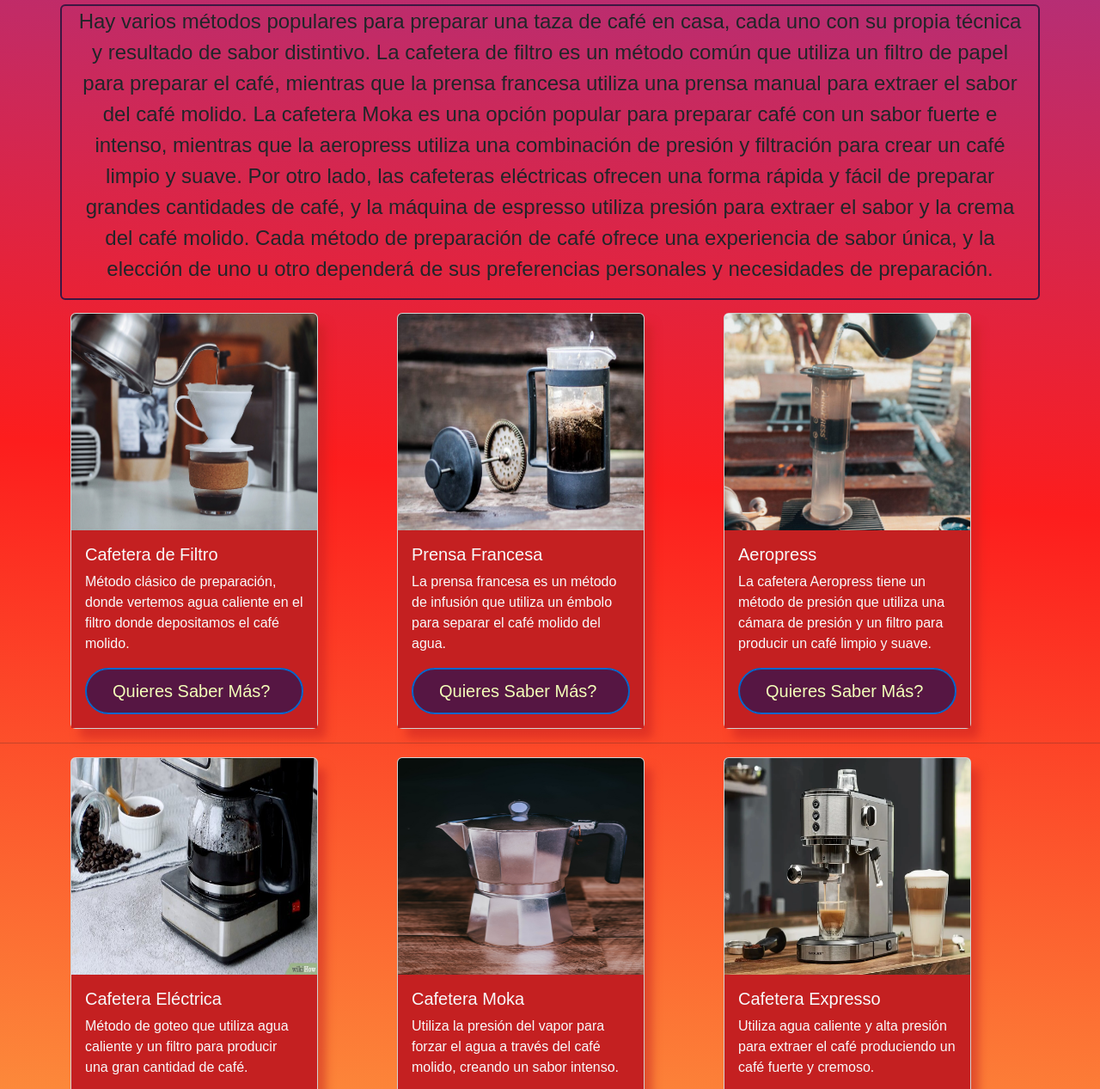
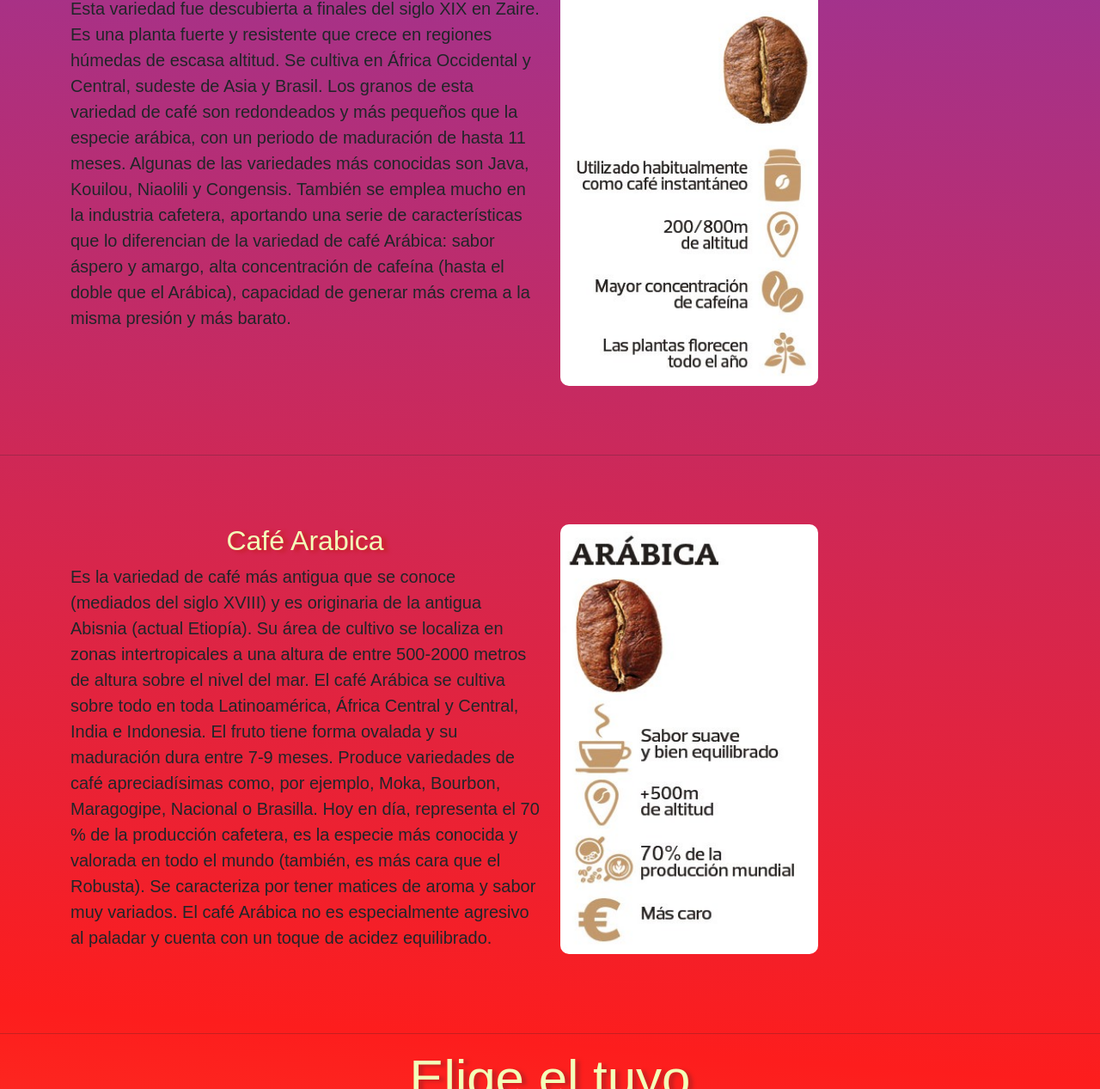
Before and after one commit to SebastianVidelaHoltz/pre-entrega3-Sebastian-Videla-Holtz, a website: page Métodos.html in a window 1280 px wide. Shown: the part 431-1698 px from the top of the page at 86% size. Drawn offline with nearby package versions, Linux system fonts and the light colour scheme.

Commit message:
Saque pageVariedades y cambie estilo del footer

```diff
--- a/Métodos.html
+++ b/Métodos.html
@@ -17,7 +17,7 @@
 <body>
     <header>
         <div class="container-fluid animate__animated animate__backInDown">
-           <h1 class="titulo-metodos container-fluid">Métodos para preparar café</h1></div>
+           <h1 class="titulo-metodos container-fluid">Descubre las mejores técnicas y sabores para preparar el café perfecto</h1></div>
 
       </header>
       <nav class="navbar navbar-expand-lg bg-prime">
@@ -35,15 +35,53 @@
                 <a class="nav-link text-uppercase text-light" href="Métodos.html">Métodos</a>
               </li>
               <li class="nav-item col">
-                <a class="nav-link text-uppercase text-light" href="Variedades.html">Variedades</a>
-              </li>
-              <li class="nav-item col">
                 <a class="nav-link text-uppercase text-light" href="Curiosidades.html">Curiosidades</a>
               </li>
             </ul>
           </div>
         </div>
       </nav>
+      <!--Variedades-->
+      <div class="text-picture">
+        <div class="container">
+          <div class="row">
+            <div class="col-sm-12 col-md-6 col-lg-6 text-picture__text text-left ">
+            <h1 class="h2 animate__animated animate__fadeInLeft">Café Robusta</h1>
+            <p class="fs-5 animate__animated animate__fadeInLeft">
+              Esta variedad fue descubierta a finales del siglo XIX en Zaire.
+            Es una planta fuerte y resistente que crece en regiones húmedas de escasa altitud. Se cultiva en África Occidental y Central, sudeste de Asia y Brasil.
+            Los granos de esta variedad de café son redondeados y más pequeños que la especie arábica, con un periodo de maduración de hasta 11 meses. Algunas de las variedades más conocidas son Java, Kouilou, Niaolili y Congensis.
+            También se emplea mucho en la industria cafetera, aportando una serie de características que lo diferencian de la variedad de café Arábica: sabor áspero y amargo, alta concentración de cafeína (hasta el doble que el Arábica), capacidad de generar más crema a la misma presión y más barato.
+            </p>
+            </div>
+            <div class="col-sm-12 col-md-6 col-lg-6 text-picture__img mx-auto animate__animated animate__fadeInRight">
+              <img src="./media/robusta.jpg" alt="cafe-robusta" srcset="">
+            </div>
+          </div>
+        </div>
+       </div>
+       <hr>
+       <div class="text-picture">
+        <div class="container">
+          <div class="row">
+            <div class="col-sm-12 col-md-6 col-lg-6 text-picture__text">
+              <h1 class="h2 animate__animated animate__fadeInLeft">Café Arabica</h1>
+              <p class="fs-5 animate__animated animate__fadeInLeft">
+                Es la variedad de café más antigua que se conoce (mediados del siglo XVIII) y es originaria de la antigua Abisnia (actual Etiopía).
+                Su área de cultivo se localiza en zonas intertropicales a una altura de entre 500-2000 metros de altura sobre el nivel del mar. El café Arábica se cultiva sobre todo en toda Latinoamérica, África Central y Central, India e Indonesia.
+                El fruto tiene forma ovalada y su maduración dura entre 7-9 meses. Produce variedades de café apreciadísimas como, por ejemplo, Moka, Bourbon, Maragogipe, Nacional o Brasilla.
+                Hoy en día, representa el 70 % de la producción cafetera, es la especie más conocida y valorada en todo el mundo (también, es más cara que el Robusta). Se caracteriza por tener matices de aroma y sabor muy variados. El café Arábica no es especialmente agresivo al paladar y cuenta con un toque de acidez equilibrado.
+              </p>
+
+            </div>
+            <div class="col-sm-12 col-md-6 col-lg-6 text-picture__img animate__animated animate__fadeInRight">
+
+              <img src="./media/arabica.jpg" alt="arabica" srcset="">
+
+            </div>
+          </div>
+        </div>
+       </div>
 <!--6 Métodos para preparar café-->
 <hr>
 <h1>Elige el tuyo</h1>
@@ -126,12 +164,12 @@
 
   <!--footer-->
   <div class="card bg-footer">
-    <div class="bg-prime text-light">
+    <div class="bg-prime text-light fs-3">
       Dev By Sebastian Videla Holtz
     </div>
     <div class="card-body container-fluid">
       <h5 class="card-title text-light">Redes y contacto</h5>
-      <p class="card-text text-light">With supporting text below as a natural lead-in to additional content.</p>
+      <p class="card-text text-light">Conéctate conmigo en las redes sociales.</p>
       <a href="https://github.com/SebastianVidelaHoltz" target="_blank" class="btn btn-primary">GitHub</a>
       <a href="https://twitter.com/SebiVidelaHoltz" target="_blank" class="btn btn-primary">Twitter</a>
       <a href="https://www.instagram.com/" target="_blank" class="btn btn-primary">Instagram</a>
```
Also changed, not shown: Curiosidades.html (+11 -10 lines), Variedades.html (+1 -1 lines), index.html (+4 -4 lines), 1 other file.
